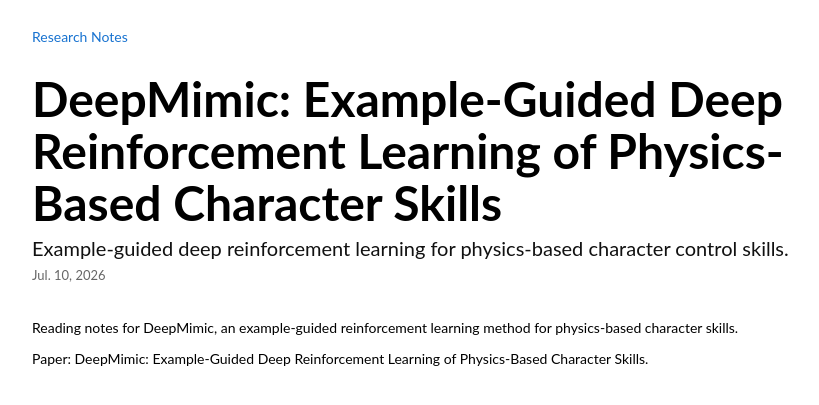
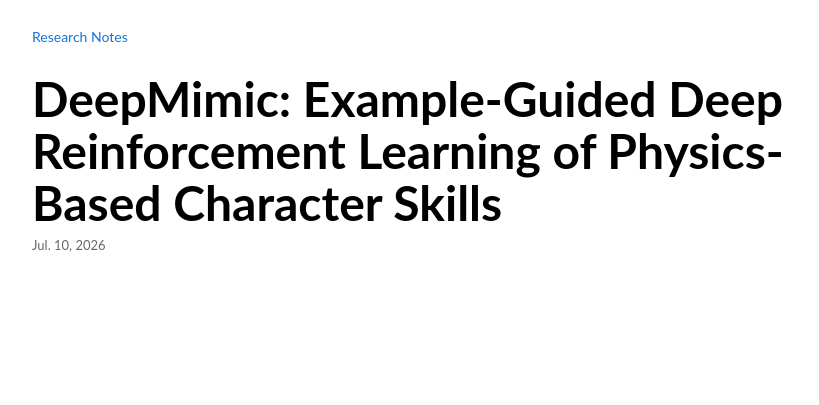
Before and after one commit to QjaYo/research-notes, a Jekyll site: the page built from _posts/2026-07-10-deepmimic.md, in a window 1280 px wide. Shown: the top 405 px of the page, without its empty margins (208-1027 px from the left). Built offline with Jekyll 4.4.1, drawn with Linux system fonts in a browser that asks for light colours.

Commit message:
Remove DeepMimic note description

```diff
--- a/_layouts/post.html
+++ b/_layouts/post.html
@@ -5,9 +5,14 @@ layout: default
 <article class="post">
   <p class="back-link"><a href="{{ '/' | relative_url }}">Research Notes</a></p>
   <h1>{{ page.title }}</h1>
+  {% if page.description %}
   <p class="post-description">{{ page.description }}</p>
+  {% endif %}
   <time datetime="{{ page.date | date_to_xmlschema }}">{{ page.date | date: "%b. %-d, %Y" }}</time>
+  {% assign stripped_content = content | strip %}
+  {% if stripped_content != "" %}
   <div class="post-content">
     {{ content }}
   </div>
+  {% endif %}
 </article>
--- a/_posts/2026-07-10-deepmimic.md
+++ b/_posts/2026-07-10-deepmimic.md
@@ -1,13 +1,8 @@
 ---
 layout: post
 title: "DeepMimic: Example-Guided Deep Reinforcement Learning of Physics-Based Character Skills"
-description: Example-guided deep reinforcement learning for physics-based character control skills.
 date: 2026-07-10
 category: Physics-Based Character Control
 image: /assets/images/deepmimic-dragon.png
 image_fit: contain
 ---
-
-Reading notes for DeepMimic, an example-guided reinforcement learning method for physics-based character skills.
-
-Paper: DeepMimic: Example-Guided Deep Reinforcement Learning of Physics-Based Character Skills.
--- a/index.html
+++ b/index.html
@@ -18,7 +18,9 @@ title: Research Notes
       </a>
       <div class="note-body">
         <h2><a href="{{ post.url | relative_url }}">{{ post.title }}</a></h2>
+        {% if post.description %}
         <p class="note-description">{{ post.description }}</p>
+        {% endif %}
         <time datetime="{{ post.date | date_to_xmlschema }}">{{ post.date | date: "%b. %-d, %Y" }}</time>
       </div>
     </article>
```
